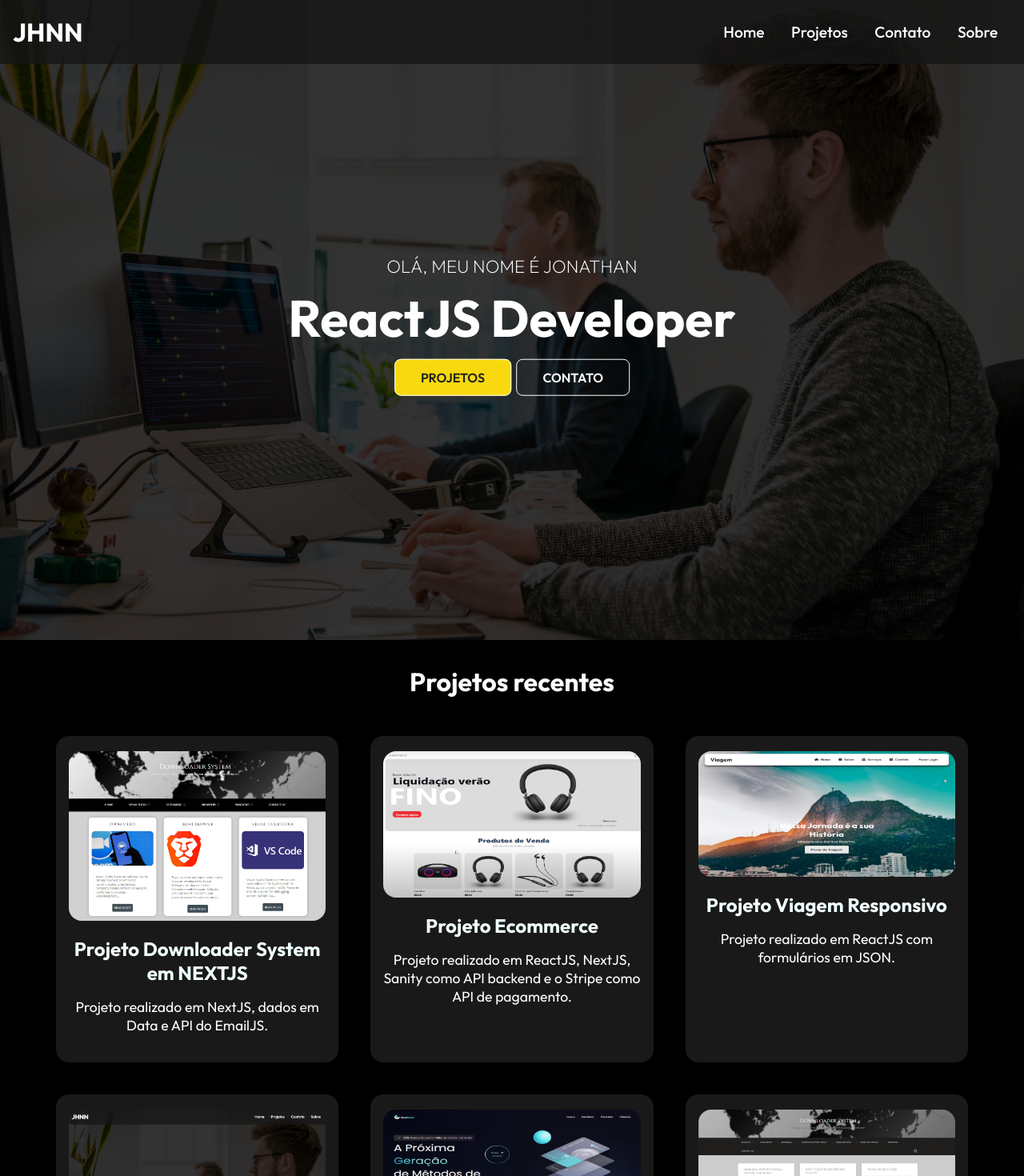
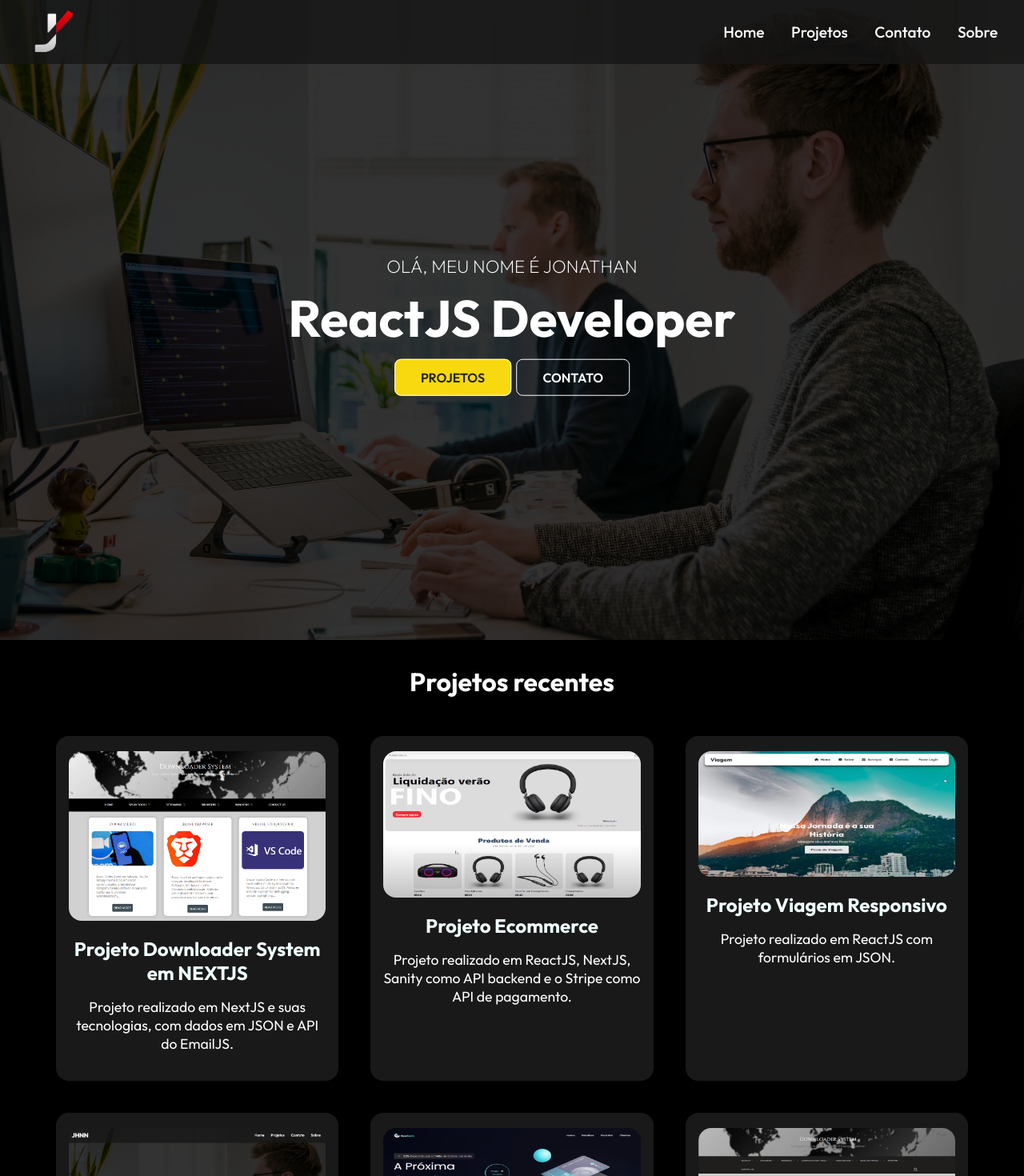
Before and after one commit to JonathanZdebski/Projeto-front-end-responsivo-jhnn, a React (Create React App) app: page / in a window 1280 px wide. Shown: the top 1470 px of the page at 80% size. Built offline with nearby package versions, Linux system fonts and the light colour scheme.

Commit message:
logo fix

```diff
--- a/src/components/Navbar.js
+++ b/src/components/Navbar.js
@@ -2,6 +2,7 @@ import React, { useState, useEffect } from "react";
 import { Link } from "react-router-dom";
 import styles from "../components/Navbar.module.css";
 import { FaBars, FaTimes } from "react-icons/fa";
+import jhnnlogo from "../assets/jhnnlogo.png";
 
 function Navbar() {
   const [click, setClick] = useState(false);
@@ -14,7 +15,7 @@ function Navbar() {
   return (
     <div className={styles.header}>
       <a href="/">
-        <h1>JHNN</h1>
+        <img className="imglogo" alt="jhn" src={jhnnlogo} />
       </a>
       <div className={click ? styles.navmenu : styles.navmenuactive}>
         <ul className={styles.navmenu}>
--- a/src/components/WorkCardData.js
+++ b/src/components/WorkCardData.js
@@ -11,7 +11,7 @@ const ProjectCardData = [
     id: 1,
     imgsrc: pro7,
     title: "Projeto Downloader System em NEXTJS",
-    text: "Projeto realizado em NextJS, dados em Data e API do EmailJS.",
+    text: "Projeto realizado em NextJS e suas tecnologias, com dados em JSON e API do EmailJS.",
     view: "/projeto-downloader-system-nextjs",
   },
   {
--- a/src/index.css
+++ b/src/index.css
@@ -61,3 +61,7 @@ li{
     color: #fff;
     transition: 0.3s;
 }
+
+.imglogo {
+    width: 100px;
+}
```
Also changed, not shown: src/assets/jhnnlogo.png (added), 1 other file (tests, documents, lock files or other folders).
